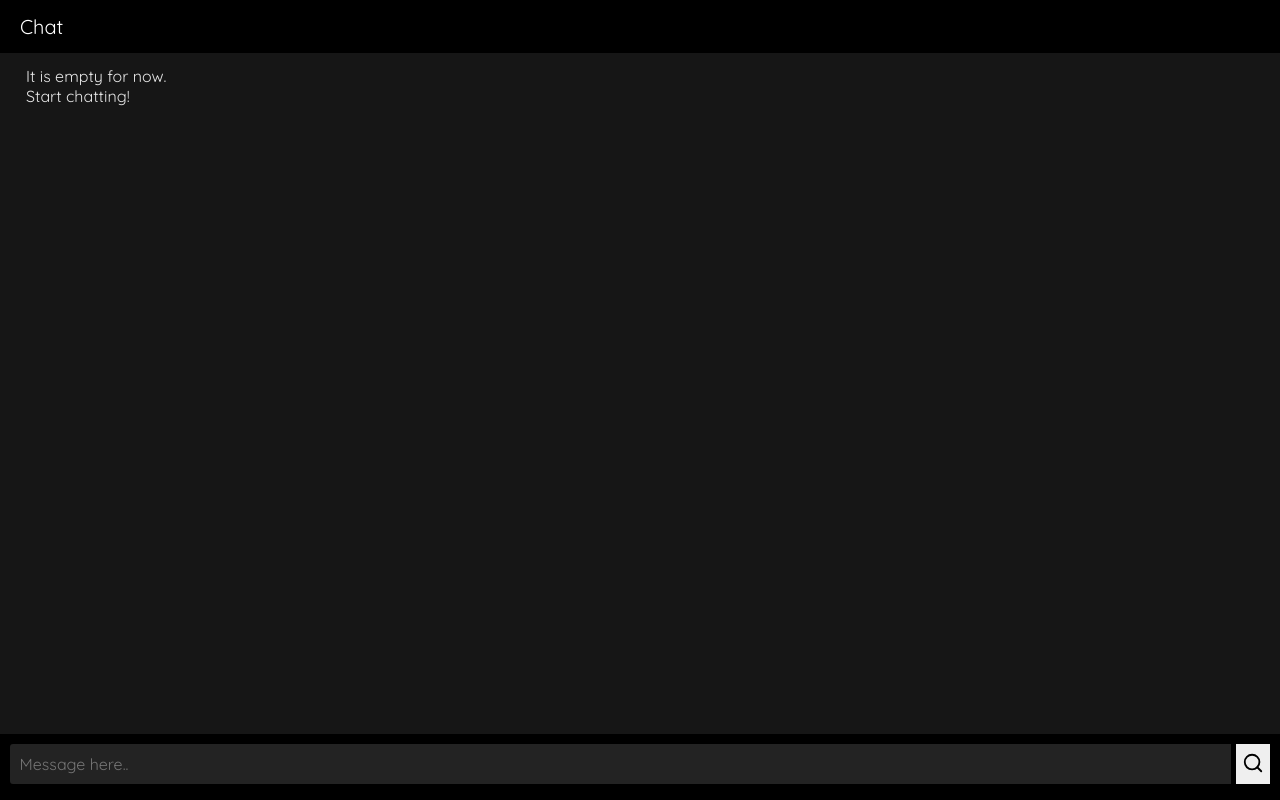
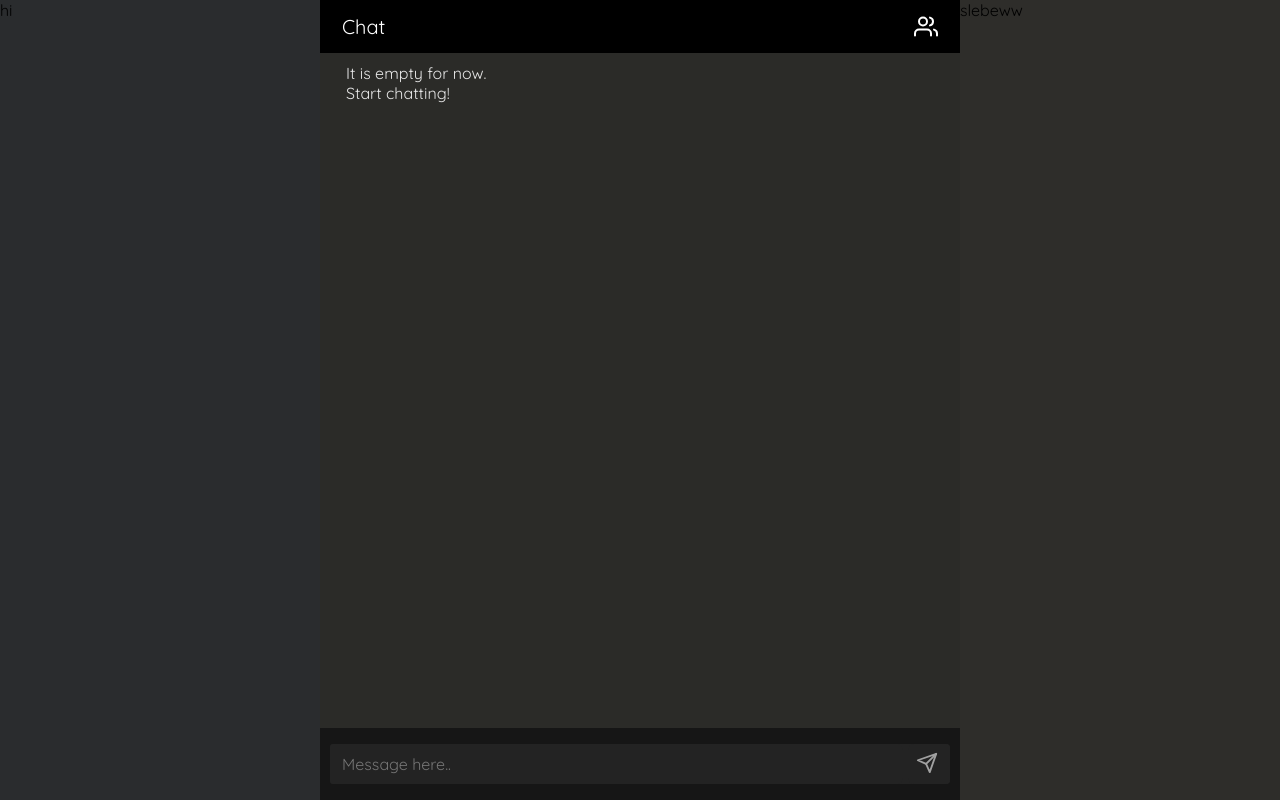
Before and after one commit to BagasApg/connext, a PHP site: page / in a window 1280 px wide. Run offline with PHP 8.4, Linux system fonts and the light colour scheme; data that the repository does not hold is empty.

```diff
--- a/index.php
+++ b/index.php
@@ -31,54 +31,71 @@ while ($chatAssoc = mysqli_fetch_object($result)) {
 
 <body>
     <div class="wrapper">
+        <div class="channels-container">
+            hi
+        </div>
+        <div class="chats-container">
             <div class="header">
-            Chat
+                <p class="text-clear">Chat</p>
+                <img src="svgs/users.svg" alt="">
             </div>
             <div class="chats">
-            <?php if($result->num_rows > 0): ?>
+                <?php if ($result->num_rows > 0) : ?>
+                    <?php $saveNow = null; ?>
                     <?php foreach ($chats as $chat) : ?>
                         <?php
+                        var_dump($saveNow);
+                        $now = date('i', strtotime($chat->sent_at));
                         $sent_at = date('g:i A', strtotime($chat->sent_at));
-                if(intval(date('j', strtotime($chat->sent_at))) == intval(date('j', time()))-1){
+                        if (intval(date('j', strtotime($chat->sent_at))) == intval(date('j', time())) - 1) {
                             $when = "Yesterday at " . $sent_at;
-                }else if(intval(date('j', strtotime($chat->sent_at))) == intval(date('j', time()))) {
+                        } else if (intval(date('j', strtotime($chat->sent_at))) == intval(date('j', time()))) {
                             $when = "Today at " . $sent_at;
-                }else {
-                    $when = date('l m Y g:i A', strtotime($chat->sent_at));
+                        } else {
+                            $when = date('l, m-Y g:i A', strtotime($chat->sent_at));
                         } ?>
+                        <?php $saveNow = $now; ?>
+
+
                         <div class="chat-bubble">
                             <div class="bubble-head">
                                 <p class="bubble-user"><?= $chat->sent_from ?></p>
                                 <p class="bubble-sent-at"><?= $when ?></p>
                             </div>
-                    <p class="bubble-text"><?= $chat->chat ?></p>
+                            <p class="bubble-text"><?= $chat->chat . $saveNow ?></p>
                         </div>
+
+
                     <?php endforeach; ?>
-            <?php else: ?>
+                <?php else : ?>
                     <div class="no-chats">
-
                         <p>It is empty for now.</p>
                         <p>Start chatting!</p>
                     </div>
                 <?php endif; ?>
             </div>
 
+
             <div class="texting-container">
                 <form action="send_chat.php" method="post">
                     <div class="texting-group">
 
-                    <input class="texting-input" type="text" name="chat" placeholder="Message here..">
-                    <input type="hidden" name="sent_from" id="sent_from" value="ennie">
+                        <input autocomplete="off" class="texting-input" type="text" name="chat" placeholder="Message here..">
+                        <input type="hidden" name="sent_from" id="sent_from" value="epilepsi">
                         <button class="texting-button" type="submit" name="send">
-                        <svg xmlns="http://www.w3.org/2000/svg" width="22" height="22" viewBox="0 0 24 24" fill="none" stroke="currentColor" stroke-width="2" stroke-linecap="round" stroke-linejoin="round" class="feather feather-search">
-                            <circle cx="11" cy="11" r="8"></circle>
-                            <line x1="21" y1="21" x2="16.65" y2="16.65"></line>
+                            <svg xmlns="http://www.w3.org/2000/svg" width="22" height="22" viewBox="0 0 24 24" fill="none" stroke="currentColor" stroke-width="2" stroke-linecap="round" stroke-linejoin="round" class="feather feather-send">
+                                <line x1="22" y1="2" x2="11" y2="13"></line>
+                                <polygon points="22 2 15 22 11 13 2 9 22 2"></polygon>
                             </svg>
                         </button>
                     </div>
                 </form>
             </div>
         </div>
+        <div class="users-container">
+            slebeww
+        </div>
+    </div>
 </body>
 
 </html>
--- a/send_chat.php
+++ b/send_chat.php
@@ -6,7 +6,7 @@ if (isset($_POST["send"])) {
     $chat = $_POST["chat"];
     $sent_from = $_POST["sent_from"];
 
-    if(empty($chat)){
+    if (empty($chat)) {
         redirect("index.php");
         die;
     }
--- a/style.css
+++ b/style.css
@@ -1,31 +1,70 @@
 @import url("https://fonts.googleapis.com/css2?family=Quicksand&display=swap");
 
+html {
+  height: 100%;
+}
+
 body {
+  height: 100%;
   font-family: "Quicksand";
   margin: 0;
   padding: 0;
   background-color: rgb(22, 22, 22);
 }
 
+.text-clear {
+  margin: 0;
+  padding: 0;
+}
+
 .wrapper {
+  display: flex;
+  flex-direction: row;
   width: 100%;
-  display: block;
   height: 100%;
 }
 
+.channels-container {
+  background-color: rgb(42, 44, 46);
+  width: 25%;
+}
+.chats-container {
+  background-color: rgb(43, 43, 40);
+  display: flex;
+  justify-content: space-between;
+  flex-direction: column;
+  width: 50%;
+}
+
+.users-container {
+  background-color: rgb(46, 45, 42);
+  width: 25%;
+}
+
 .header {
+  display: flex;
+  justify-content: space-between;
   color: white;
   box-sizing: border-box;
   background-color: black;
-  position: fixed;
-  display: block;
   width: 100%;
   font-size: 20px;
-  padding: 14px 0 14px 20px;
+  padding: 14px 22px 14px 22px;
+}
+.header img {
+  cursor: pointer;
 }
 
 .chats {
-  padding: 56px 0 76px 0;
+  /* background-color: green; */
+  height: 100%;
+  overflow-x: hidden;
+  /* overflow-y: auto; */
+  text-align: justify;
+}
+
+.chats::-webkit-scrollbar {
+  display: none;
 }
 
 .no-chats {
@@ -44,9 +83,10 @@ body {
 }
 
 .chat-bubble {
-  background-color: rgb(22, 22, 22);
+  word-break: break-word;
+  background-color: rgba(22, 22, 22);
   color: white;
-  padding: 10px 16px 10px 26px;
+  padding: 12px 26px 12px 26px;
 }
 
 .chat-bubble p {
@@ -56,7 +96,7 @@ body {
 .bubble-head {
   display: flex;
   flex-direction: row;
-  margin-bottom: 1.5px;
+  margin-bottom: 5px;
 }
 
 .bubble-user {
@@ -73,17 +113,17 @@ body {
 
 .texting-container {
   box-sizing: border-box;
-  background-color: black;
-  position: fixed;
+  background-color: rgb(22, 22, 22);
   display: block;
   width: 100%;
-  padding: 10px 10px 16px 10px;
-  bottom: 0;
+  padding: 16px 10px 16px 10px;
 }
 
 .texting-group {
   display: flex;
   gap: 5px;
+  background-color: #232323;
+  border-radius: 4px;
 }
 
 .texting-input {
@@ -93,12 +133,33 @@ body {
   background-color: rgb(35, 35, 35);
   box-sizing: border-box;
   width: 100%;
-  padding: 10px 8px 10px 9.5px;
+  padding: 10px 8px 10px 12px;
   border: none;
-  border-radius: 3px 0 0 3px;
+  border-radius: 3px 6px 6px 3px;
   text-decoration: none;
 }
 
+.texting-input:hover {
+  background-color: #303030;
+}
+
+.texting-input:focus {
+  background-color: #232323;
+
+  outline: 0;
+}
+
 .texting-button {
+  cursor: pointer;
   border: none;
+  border-radius: 6px 4px 4px 6px;
+  background-color: #232323;
+  width: 45px;
+  padding-left: 2px;
+  height: 40px;
+  color: rgb(161 161 161);
 }
+
+.texting-button:hover {
+  background-color: #303030;
+}
```
Also changed, not shown: tes.php (added, +120 -0 lines), svgs/send.svg (added), svgs/users.svg (added). Lines whose indentation alone changed are shown as unchanged.
